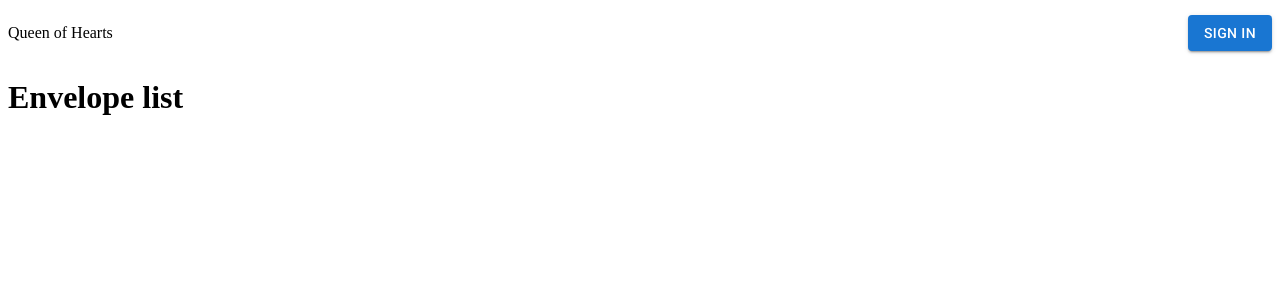
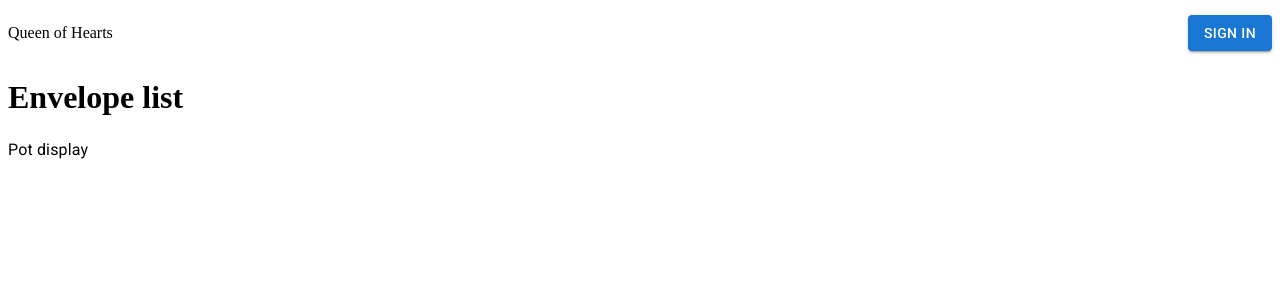
Before and after one commit to recondesigns/queen-of-hearts, a Next.js app: page / in a window 1280 px wide. Shown: the top 300 px of the page. Built offline with nearby package versions, Linux system fonts and the light colour scheme; no server answers.

Commit message:
feat: created PotDisplay component

```diff
--- /dev/null
+++ b/src/app/components/pot-display/PotDisplay.tsx
@@ -0,0 +1,13 @@
+'use client'
+import React from 'react'
+import Typography from '@mui/material/Typography'
+
+const PotDisplay = () => {
+  return (
+    <>
+      <Typography variant={'body1'}>Pot display</Typography>
+    </>
+  )
+}
+
+export default PotDisplay
--- a/src/app/page.tsx
+++ b/src/app/page.tsx
@@ -1,6 +1,7 @@
 'use client'
 import React from 'react'
 import { useEnvelopeStore} from "@/stores/envelopeStore";
+import PotDisplay from './components/pot-display/PotDisplay'
 import CardDisplay from './components/card-display/CardDisplay'
 
 export default function Home() {
@@ -15,6 +16,7 @@ export default function Home() {
     <div>
       <h1>Envelope list</h1>
       <div>
+        <PotDisplay />
         <CardDisplay envelopes={envelopes} />
       </div>
     </div>
```
